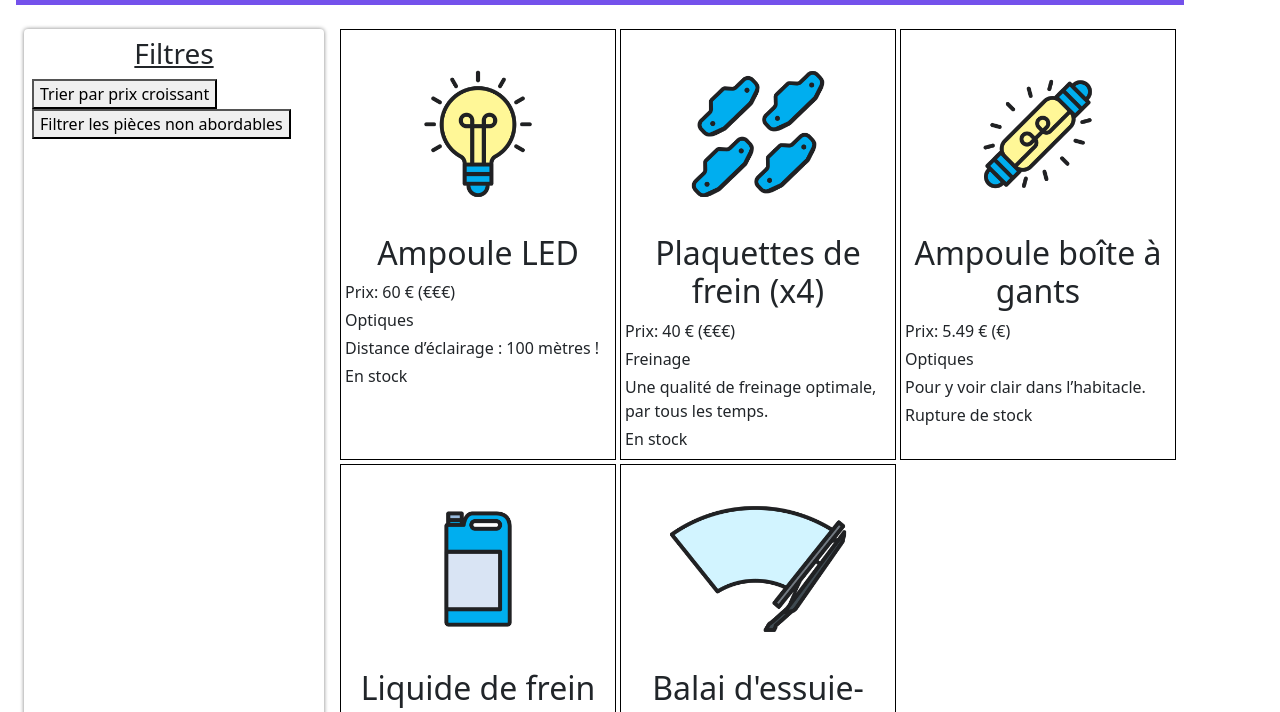
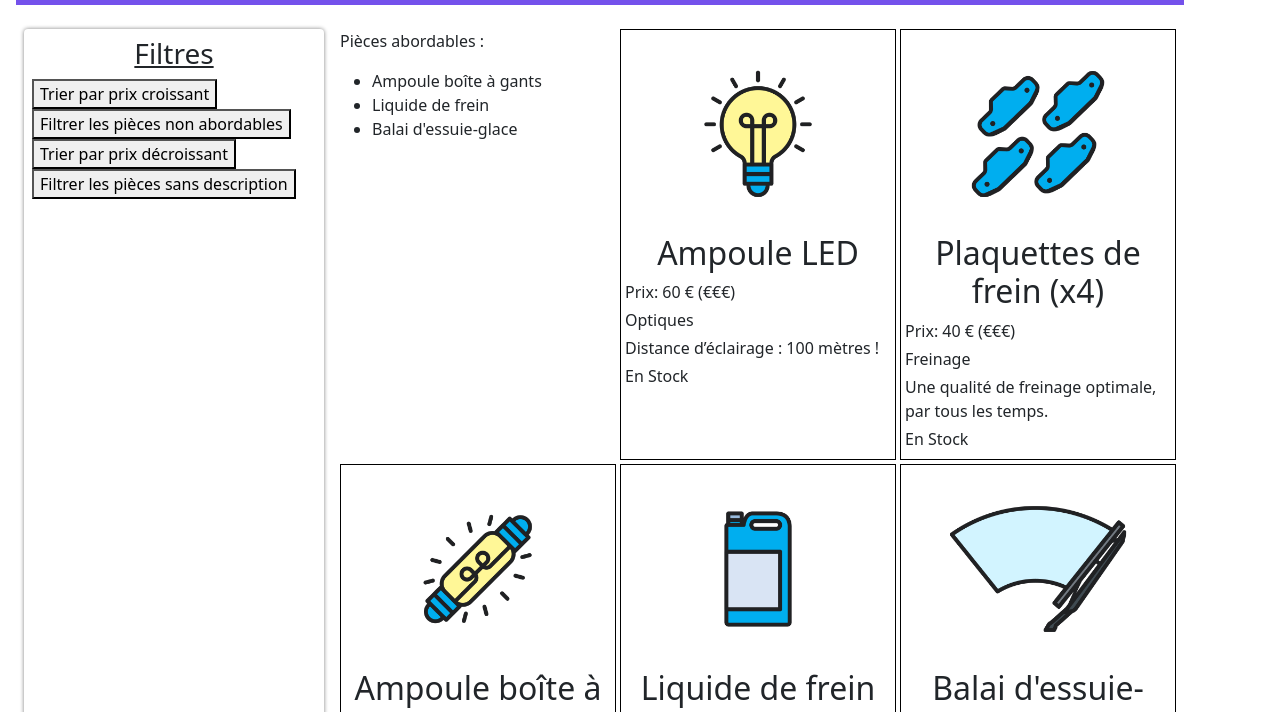
Before and after one commit to babacar001/solution_piece, a website: page index.html in a window 1280 px wide. Shown: the part 87-799 px from the top of the page. Drawn offline with nearby package versions, Linux system fonts and the light colour scheme.

Commit message:
modification

```diff
--- a/index.html
+++ b/index.html
@@ -3,6 +3,7 @@
 	<head>
 		<meta charset="utf-8">
 		<title>Les Bonnes Pièces</title>
+		<link rel="icon" type="image/png" sizes="32x32" href="images/favicon-32x32.png">
 		<link rel="stylesheet" href="styles.css">
         <link href="https://cdn.jsdelivr.net/npm/bootstrap@5.0.2/dist/css/bootstrap.min.css" rel="stylesheet"
          integrity="sha384-EVSTQN3/azprG1Anm3QDgpJLIm9Nao0Yz1ztcQTwFspd3yD65VohhpuuCOmLASjC" crossorigin="anonymous">
@@ -22,10 +23,17 @@
 				<button class="btn-trier">Trier par prix croissant</button>
 				<br>
 				<button class="btn-filtrer">Filtrer les pièces non abordables</button>
+				<br>
+				<button class="btn-decroissant">Trier par prix décroissant</button>
+				<br>
+				<button class="btn-nodesc">Filtrer les pièces sans description</button>
 			</section>
 
 			<!-- Fiches produits -->
 			<section class="fiches">
+				<div class="abordables">
+					<p>Pièces abordables :</p>
+				</div>
 			</section>
 		</main>
 	</body>
--- a/package.json
+++ b/package.json
@@ -20,4 +20,5 @@
   "dependencies": {
     "http-server": "^14.1.1"
   }
+
 }
--- a/pieces.js
+++ b/pieces.js
@@ -21,7 +21,13 @@ for (let i = 0; i < pieces.length; i++) {
     const descriptionElement = document.createElement("p");
     descriptionElement.innerText = article.description ?? "Pas de description pour le moment.";
     const stockElement = document.createElement("p");
-    stockElement.innerText = article.disponibilite ? "En stock" : "Rupture de stock";
+    if (article.disponibilite=== true) {
+        stockElement.innerText = "En Stock";
+    }else{
+        stockElement.innerText = "Rupture de Stock";
+    }
+    //Deuxieme méthode
+   // stockElement.innerText = article.disponibilite  ? "En stock" : "Rupture de stock";
 
     // On rattache la balise article a la section Fiches
     sectionFiches.appendChild(pieceElement);
@@ -33,13 +39,64 @@ for (let i = 0; i < pieces.length; i++) {
     //Ajout des éléments au DOM pour l'exercice
     pieceElement.appendChild(descriptionElement);
     pieceElement.appendChild(stockElement);
- }
+}
 
- //filtrer en fonction du prix
-const boutonTrier = document.querySelector(".btn-trier");
-boutonTrier.addEventListener("click", function () {
-    pieces.sort(function (a, b) {
-        return a.prix - b.prix;
+ //gestion des boutons
+ const boutonTrier = document.querySelector(".btn-trier");
+ boutonTrier.addEventListener("click", function () {
+     const piecesOrdonnees = Array.from(pieces);
+     piecesOrdonnees.sort(function (a, b) {
+         return a.prix - b.prix;
+      });
+      console.log(piecesOrdonnees);
+ });
+
+ const boutonFiltrer = document.querySelector(".btn-filtrer");
+ boutonFiltrer.addEventListener("click", function () {
+     const piecesFiltrees = pieces.filter(function (piece) {
+         return piece.prix <= 35;
+     });
+    console.log(piecesFiltrees);
+ });
+
+ const boutonDecroissant = document.querySelector(".btn-decroissant");
+ boutonDecroissant.addEventListener("click", ()=> {
+    const piecesOrdonnees = Array.from(pieces);
+    piecesOrdonnees.sort(function (a,b) {
+        return b.prix - a.prix;
     });
-    console.log(pieces);
-});
+    console.log(piecesOrdonnees);
+ });
+
+ const boutonNonDescription = document.querySelector(".btn-nodesc");
+ boutonNonDescription.addEventListener("click", ()=>{
+    const piecesFiltrees = pieces.filter(function (piece) {
+        return piece.description ;
+    });
+   console.log(piecesFiltrees);
+ });
+
+//Affichage de tous les pièces
+const noms = pieces.map(piece => piece.nom);
+console.log(noms);
+const prix_doubles = pieces.map(piece => piece.prix * 2);
+console.log(prix_doubles);
+//supression
+for(let i = pieces.length -1 ; i >= 0; i--){
+   if(pieces[i].prix > 35){
+       noms.splice(i,1);
+   }
+}
+
+
+//afficher la liste des pieces abordables
+//Création de la liste
+const abordablesElements = document.createElement('ul');
+//Ajout de chaque nom à la liste
+for(let i=0; i < noms.length ; i++){
+   const nomElement = document.createElement('li');
+   nomElement.innerText = noms[i];
+   abordablesElements.appendChild(nomElement)
+}
+// Ajout de l'en-tête puis de la liste au bloc résultats filtres
+document.querySelector('.abordables').appendChild(abordablesElements);
```
Also changed, not shown: images/favicon-32x32.png (added), 2 other files.
